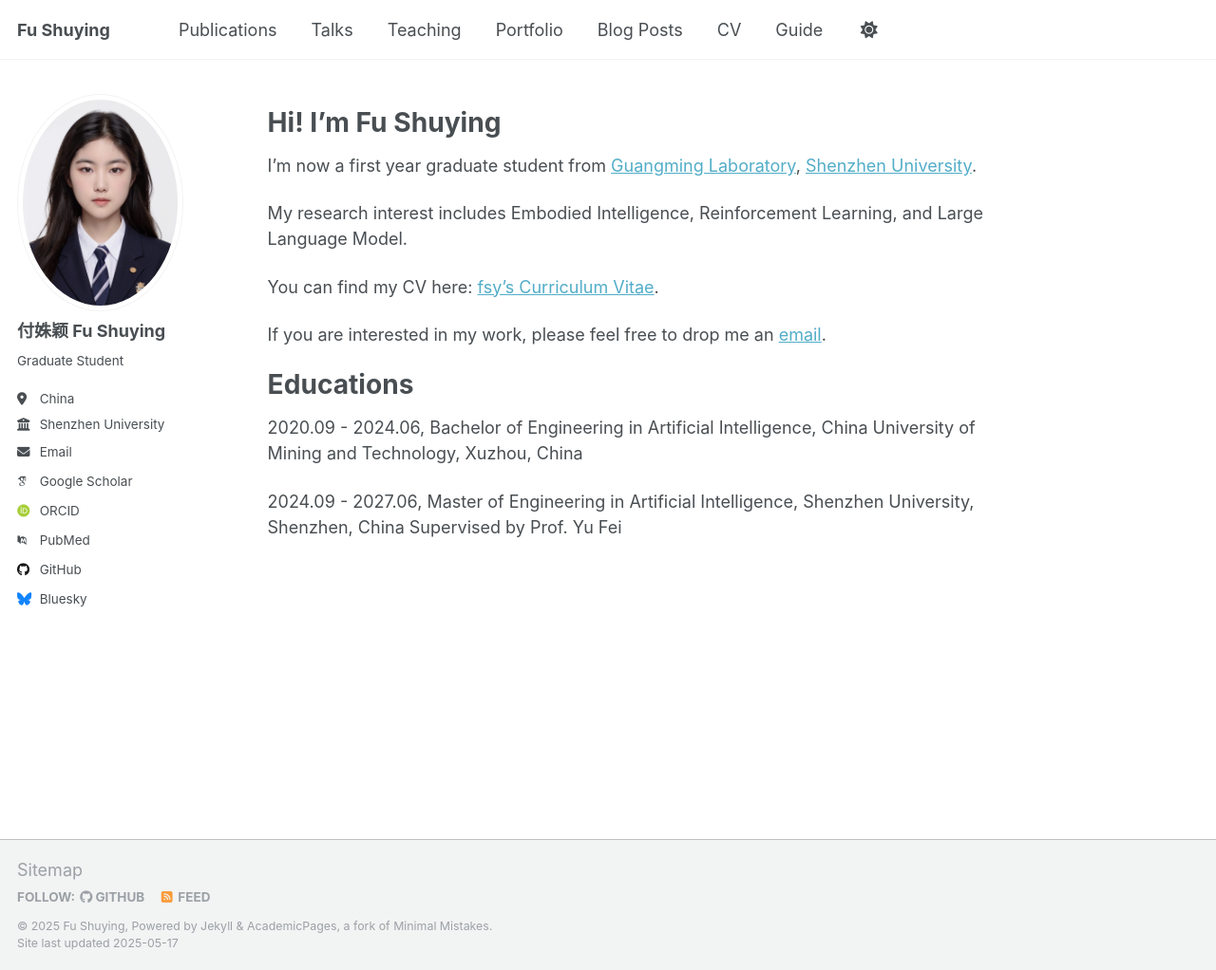
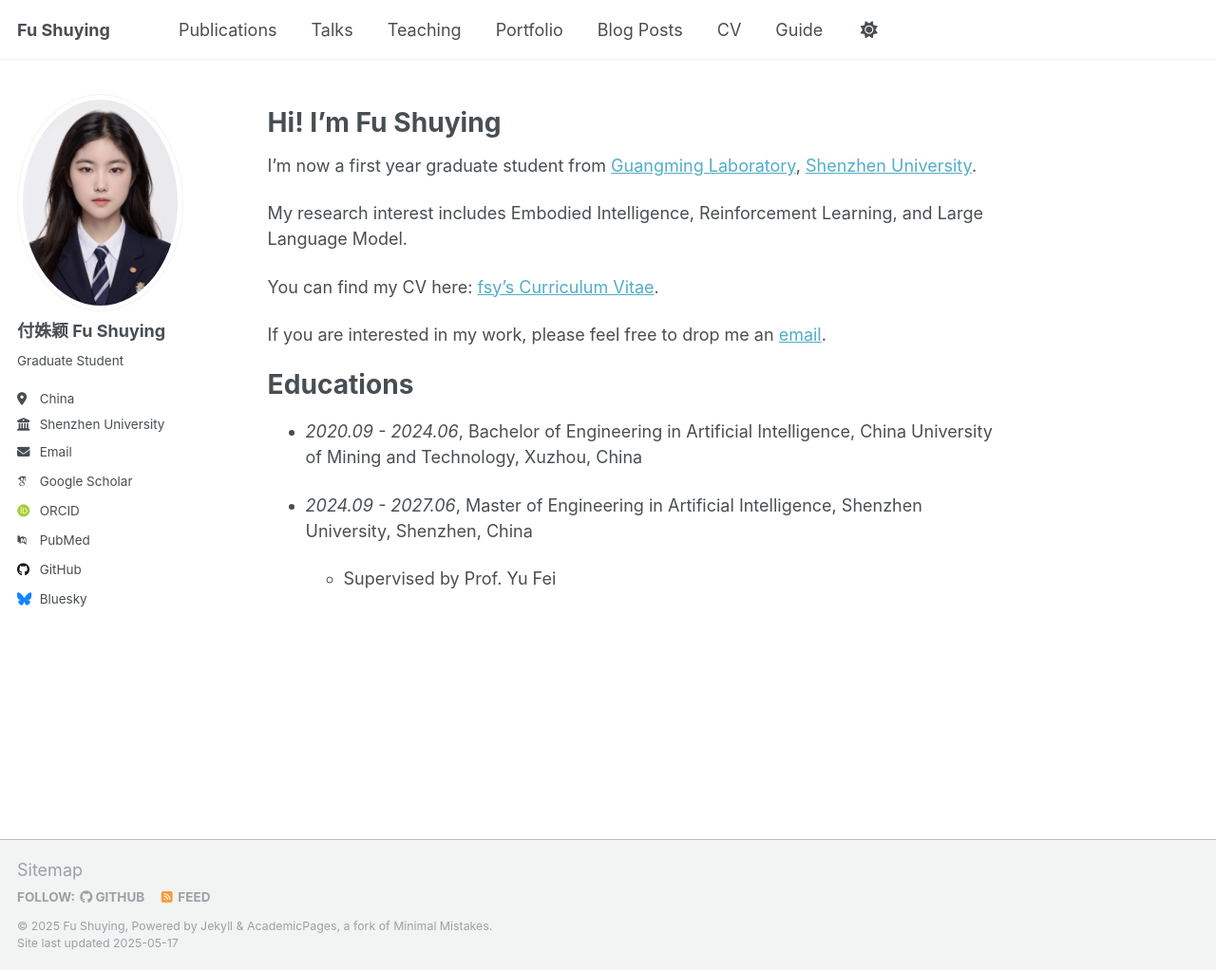
Before and after one commit to FMint/FMint.github.io, a Jekyll site: the page built from _pages/about.md, in a window 1280 px wide and 1022 px high. Shown: the whole window at 95% size. Built offline with Jekyll 4.4.1, drawn with Linux system fonts in a browser that asks for light colours; some web fonts are replaced.

```diff
--- a/_pages/about.md
+++ b/_pages/about.md
@@ -21,9 +21,9 @@ If you are interested in my work, please feel free to drop me an [email](mailto:
 <!-- # Honors and Awards -->
 
 # Educations
-2020.09 - 2024.06, Bachelor of Engineering in Artificial Intelligence, China University of Mining and Technology, Xuzhou, China
+- *2020.09 - 2024.06*, Bachelor of Engineering in Artificial Intelligence, China University of Mining and Technology, Xuzhou, China
 
-2024.09 - 2027.06, Master of Engineering in Artificial Intelligence, Shenzhen University, Shenzhen, China
-Supervised by Prof. Yu Fei
+- *2024.09 - 2027.06*, Master of Engineering in Artificial Intelligence, Shenzhen University, Shenzhen, China
+  - Supervised by Prof. Yu Fei
 
 <!--# Internships-->
```
